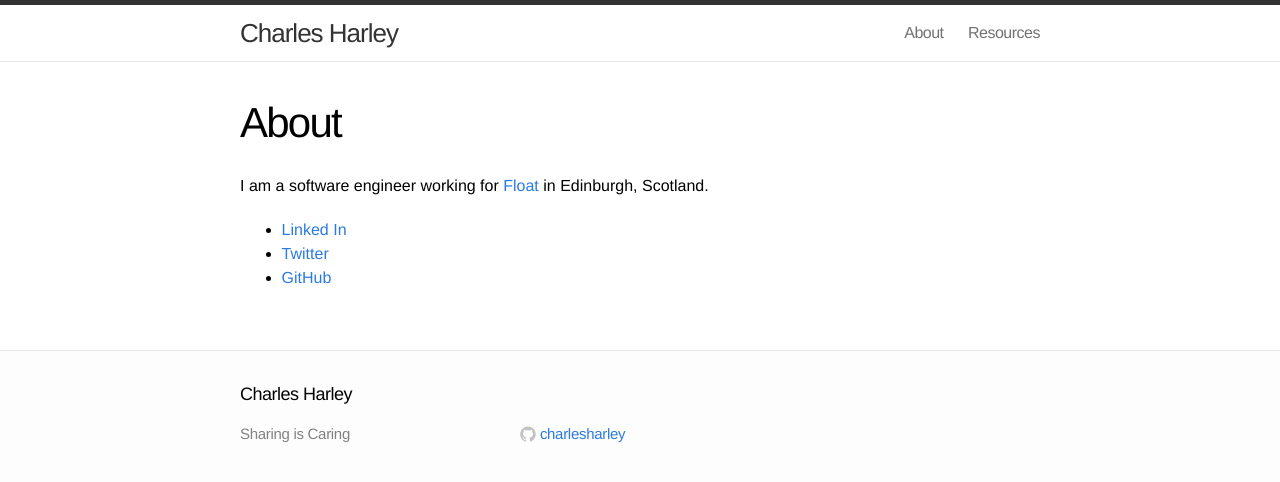
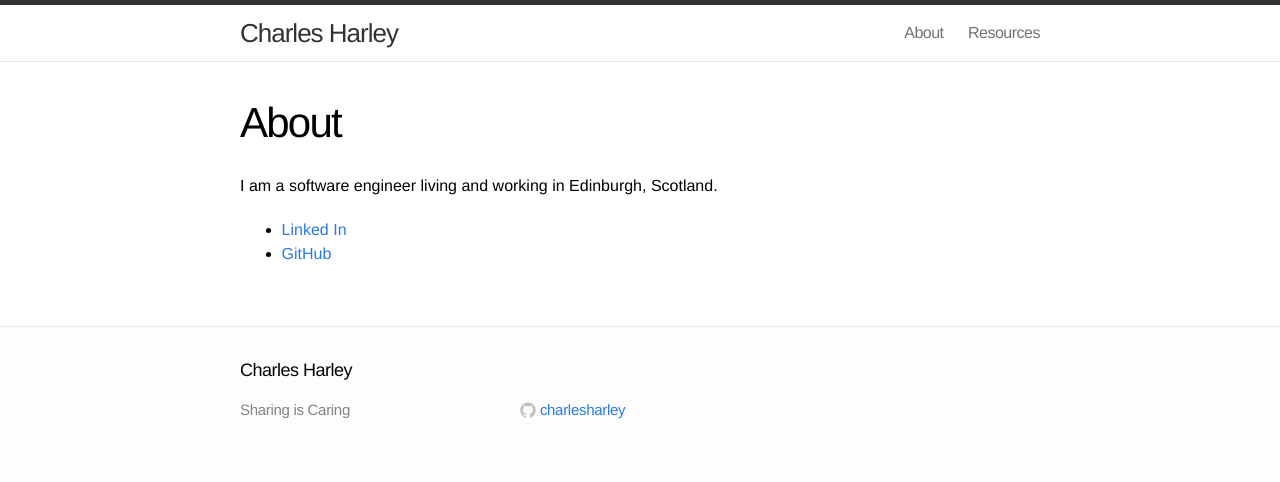
Before and after one commit to CharlesHarley/CharlesHarley.github.io, a Jekyll site: the page built from _pages/about.md, in a window 1280 px wide. Shown: the top 482 px of the page. Built offline with Jekyll 4.4.1, drawn with Linux system fonts in a browser that asks for light colours.

Commit message:
chore: tidy up about page

```diff
--- a/_pages/about.md
+++ b/_pages/about.md
@@ -4,8 +4,7 @@ title: About
 permalink: /about/
 ---
 
-I am a software engineer working for [Float](http://floatapp.com "Float") in Edinburgh, Scotland.
+I am a software engineer living and working in Edinburgh, Scotland.
 
 - [Linked In](http://uk.linkedin.com/in/charlesharley)
-- [Twitter](http://twitter.com/charlesharley)
 - [GitHub](https://github.com/CharlesHarley)
```
